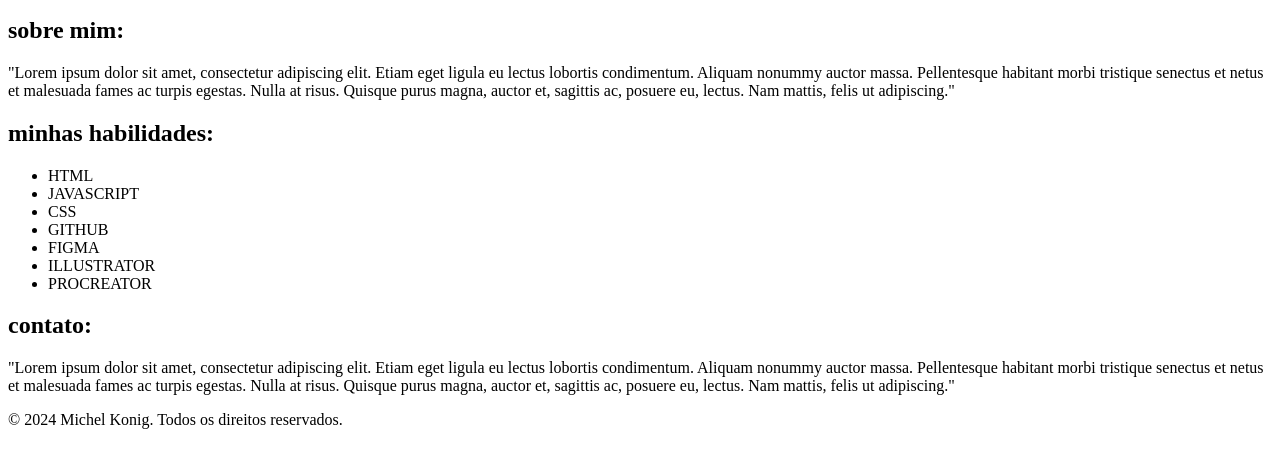
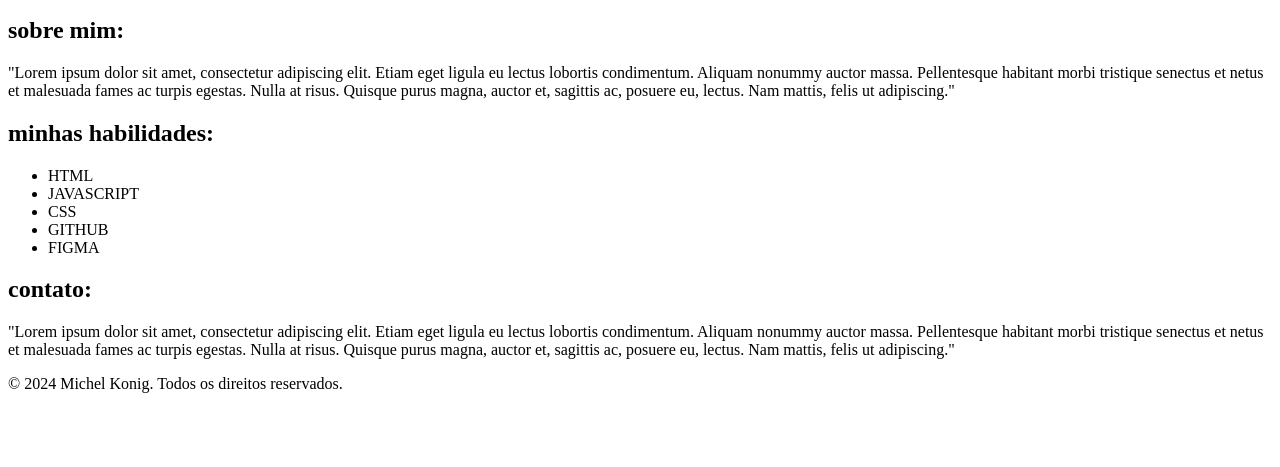
Before and after one commit to michelkonig/apresentacao-pessoal, a plain HTML site: page index.html in a window 1280 px wide. Shown: the part 101-568 px from the top of the page. Drawn offline with Linux system fonts and the light colour scheme.

Commit message:
criacao do html

```diff
--- a/index.html
+++ b/index.html
@@ -29,8 +29,6 @@
             <li>CSS</li>
             <li>GITHUB</li>
             <li>FIGMA</li>
-            <li>ILLUSTRATOR</li>
-            <li>PROCREATOR</li>
            </ul>
         </div>
     </section>
```
